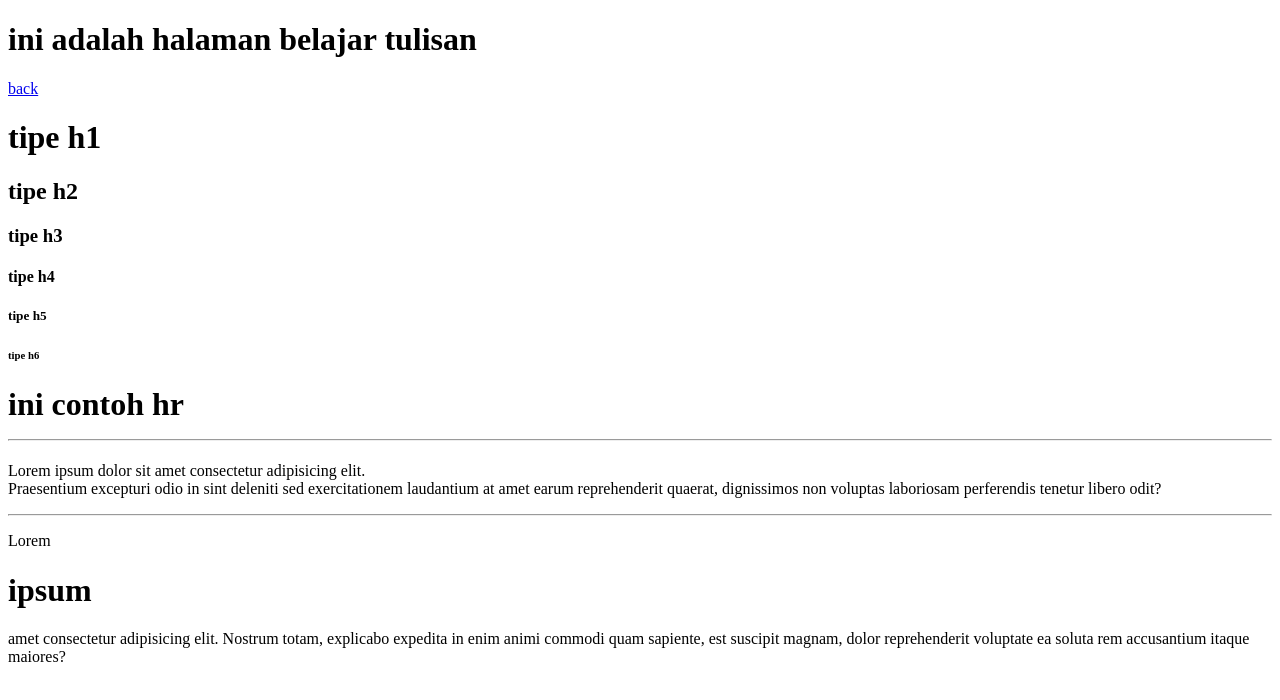
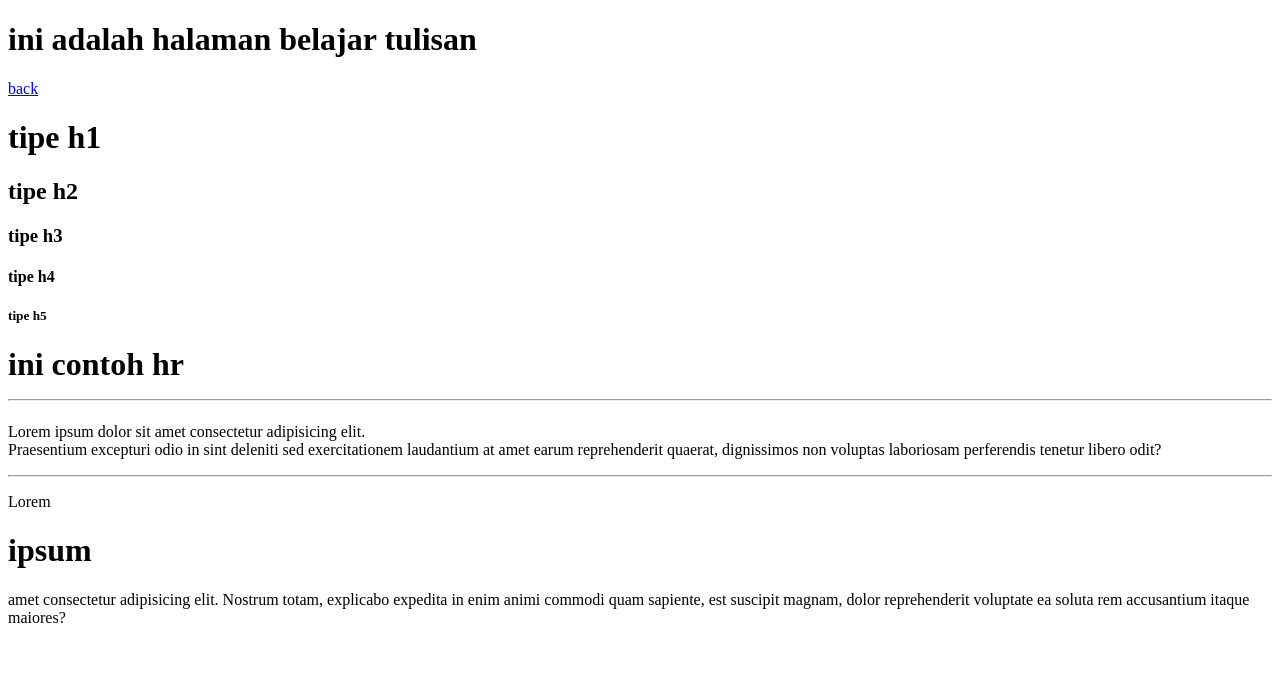
Before and after one commit to Nida04/belajar_front_end_webdeveloper, a plain HTML site: page halaman belajar/belajar_tulisan.html in a window 1280 px wide. Drawn offline with Linux system fonts and the light colour scheme.

Commit message:
hapus h6
belajar menggunakan github

```diff
--- a/halaman belajar/belajar_tulisan.html
+++ b/halaman belajar/belajar_tulisan.html
@@ -15,7 +15,6 @@
      <h3>tipe h3</h3>
      <h4>tipe h4</h4>
      <h5>tipe h5</h5>
-     <h6>tipe h6</h6>
      <h1>ini contoh hr<hr></h1>
 
      <!-- paragraf -->
```
